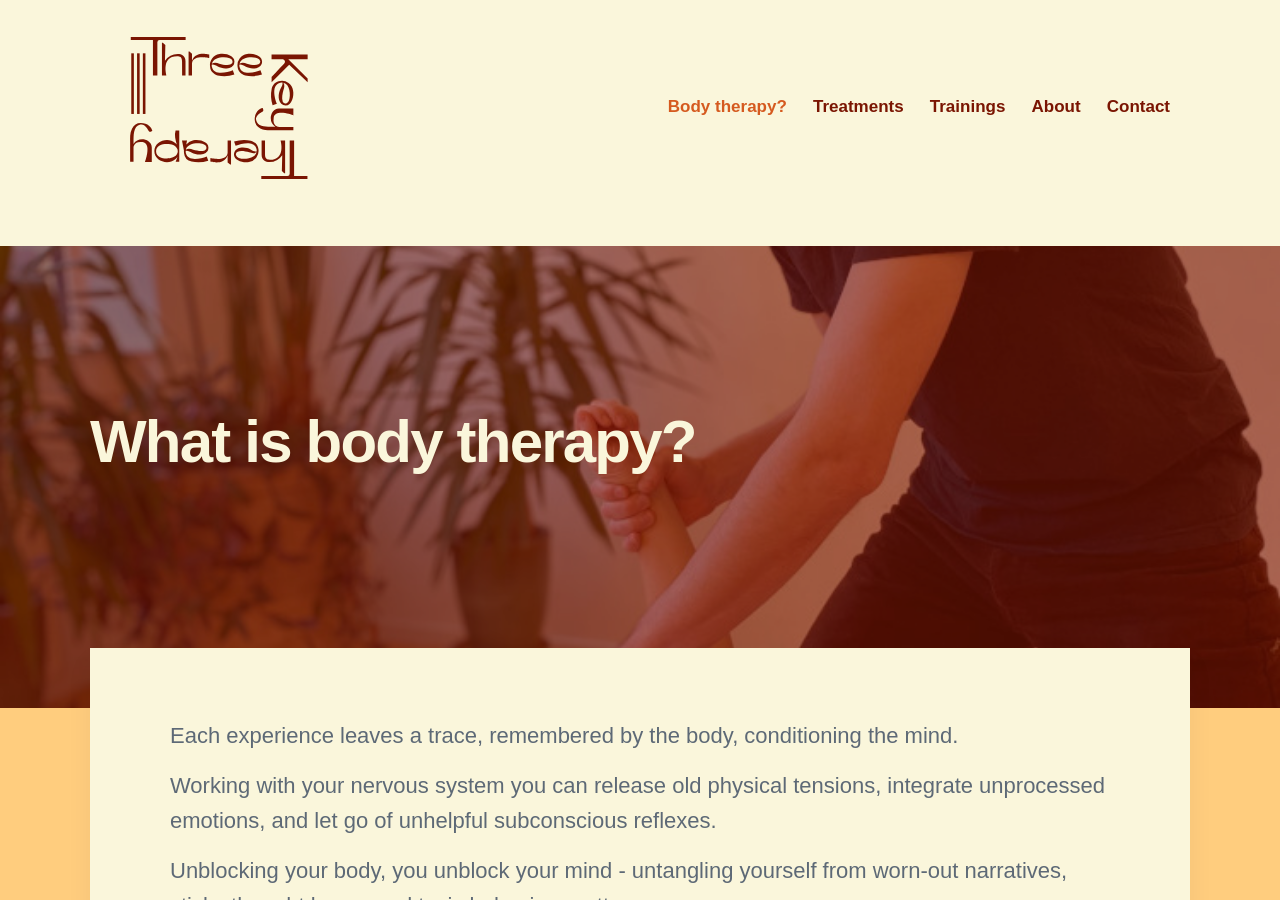
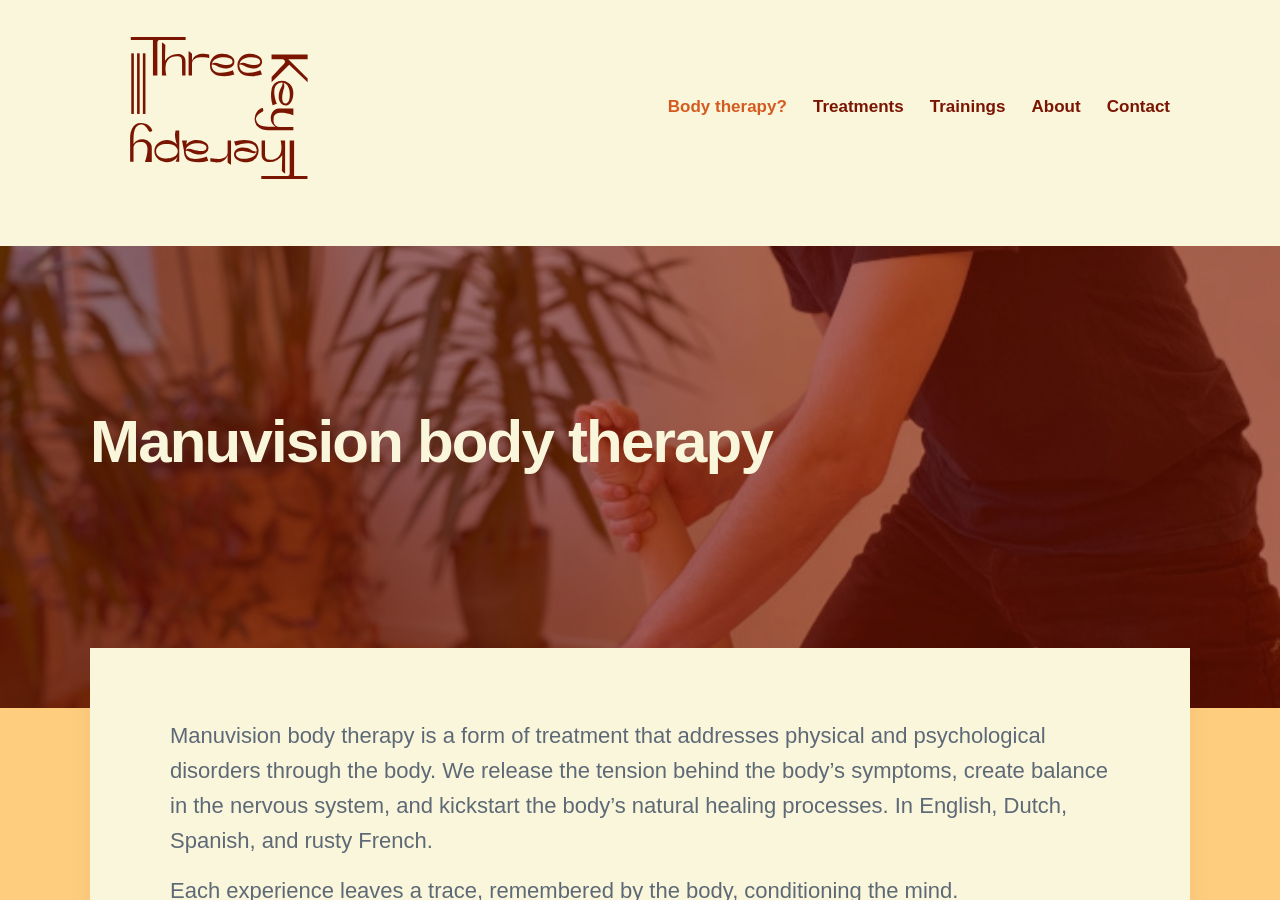
Before and after one commit to threekeytherapy/threekeytherapy.com, a Jekyll site: the page built from _projects/bodytherapy.md, in a window 1280 px wide and 900 px high. Built offline with Jekyll 4.4.1, drawn with Linux system fonts in a browser that asks for light colours; nearby versions of some CDN libraries; some web fonts are replaced.

Commit message:
updates description

```diff
--- a/_projects/bodytherapy.md
+++ b/_projects/bodytherapy.md
@@ -1,10 +1,12 @@
 ---
-title: What is body therapy?
+title: Manuvision body therapy
 subtitle:
-description: All of you matters. Whether you are struggling with emotional knots, negative thought loops, or chronic physical conditions, body therapy takes you seriously as a whole human being.
+description: Manuvision body therapy is a form of treatment that addresses physical and psychological disorders through the body. We release the tension behind the body's symptoms, create balance in the nervous system, and kickstart the body's natural healing processes. In English, Dutch, Spanish, and rusty French.
 featured_image: '/images/treatment2.jpg'
 date: 2023-11-01 00:00:00
 ---
+
+Manuvision body therapy is a form of treatment that addresses physical and psychological disorders through the body. We release the tension behind the body's symptoms, create balance in the nervous system, and kickstart the body's natural healing processes. In English, Dutch, Spanish, and rusty French.
 
 Each experience leaves a trace, remembered by the body, conditioning the mind.
 
```
